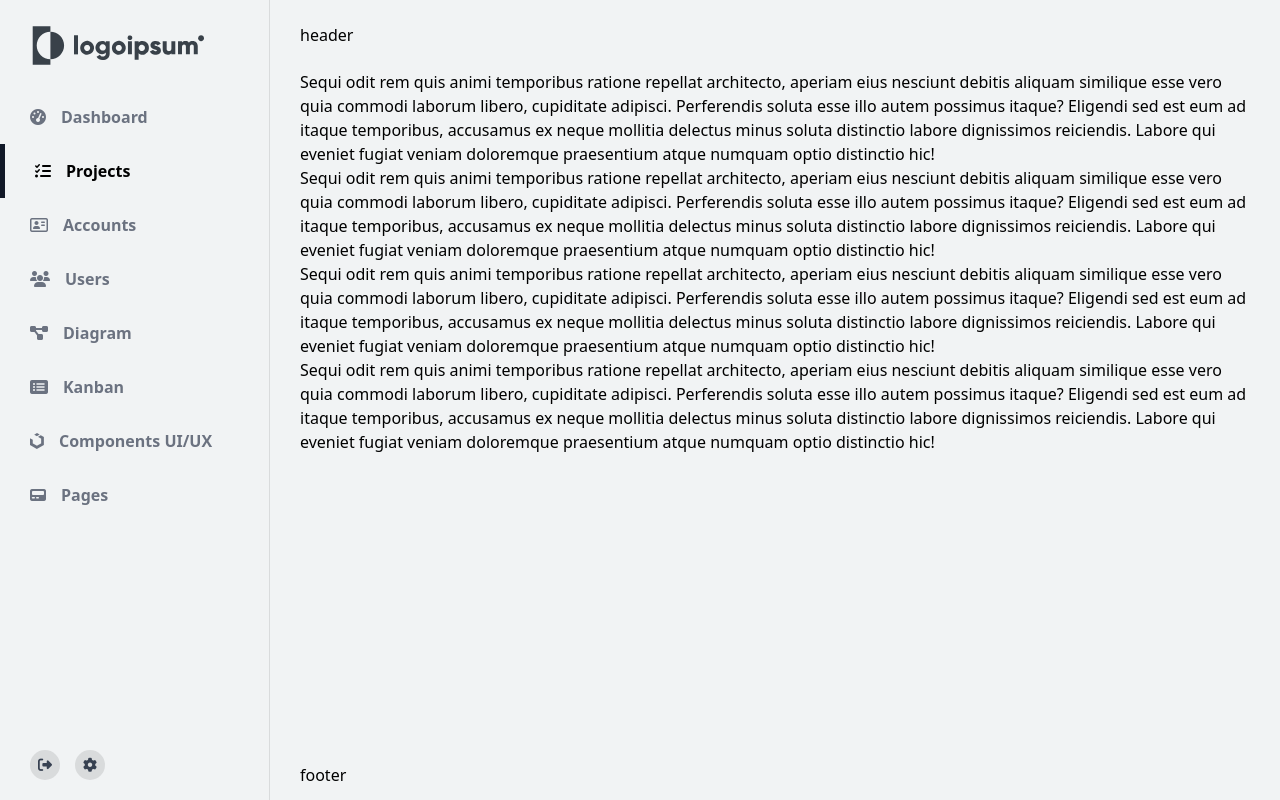
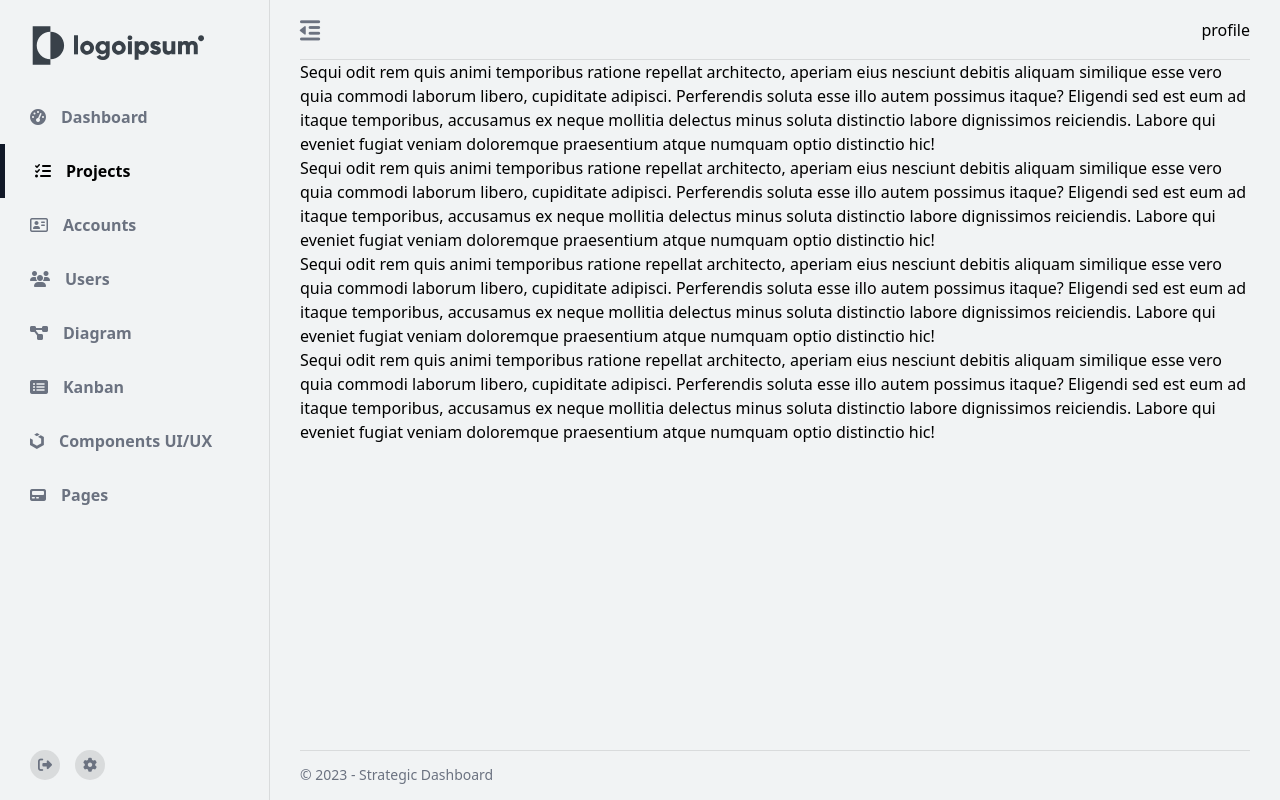
Before and after one commit to higorch/strategic-dashboard-tailwindcss-alpinejs, a website: page src/index.html in a window 1280 px wide. Drawn offline with nearby package versions, Linux system fonts and the light colour scheme.

Commit message:
toggle side and content

```diff
--- a/src/index.html
+++ b/src/index.html
@@ -16,9 +16,15 @@
 
     <div class="flex relative">
 
-        <div class="fixed w-side h-screen overflow-y-auto border-r-[1px] border-theme-gray-secondary">
+        <div x-data="{displaySide: true}" @open-side.window="displaySide = $event.detail"
+            class="fixed left-0 w-[270px] h-screen overflow-y-auto border-r-[1px] transition-all border-theme-gray-secondary"
+            :class="{
+                'left-0': displaySide,
+                'left-[-270px]': !displaySide,
+            }">
 
-            <div class="flex justify-start items-center w-full h-side-header sticky top-0 px-[30px] bg-theme-gray-primary">
+            <div
+                class="flex justify-start items-center w-full h-side-header sticky top-0 px-[30px] bg-theme-gray-primary">
                 <img src="./img/logoipsum.svg" class="w-auto h-[45px]">
             </div>
 
@@ -82,15 +88,16 @@
                 </ul>
             </nav>
 
-            <div class="flex justify-start items-center sticky bottom-0 gap-[15px] w-full h-side-footer px-[30px] bg-theme-gray-primary">
+            <div
+                class="flex justify-start items-center sticky bottom-0 gap-[15px] w-full h-side-footer px-[30px] bg-theme-gray-primary">
 
                 <a href="#" title="Logout"
-                    class="flex justify-center items-center w-[30px] h-[30px] text-[14px] rounded-full text-gray-700 bg-theme-gray-secondary">
+                    class="flex justify-center items-center w-[30px] h-[30px] text-[14px] rounded-full text-gray-500 bg-theme-gray-secondary">
                     <i class="fa-solid fa-right-from-bracket"></i>
                 </a>
 
                 <a href="#" title="Settings"
-                    class="flex justify-center items-center w-[30px] h-[30px] text-[14px] rounded-full text-gray-700 bg-theme-gray-secondary">
+                    class="flex justify-center items-center w-[30px] h-[30px] text-[14px] rounded-full text-gray-500 bg-theme-gray-secondary">
                     <i class="fa-solid fa-gear"></i>
                 </a>
 
@@ -98,10 +105,29 @@
 
         </div>
 
-        <div class="flex flex-col w-full ml-[270px]">
+        <div x-data="{displaySide: true}" @open-side.window="displaySide = $event.detail"
+            class="flex flex-col w-full ml-[270px] transition-all" :class="{
+                'ml-[270px]': displaySide,
+                'ml-0': !displaySide,
+            }">
 
-            <div class="flex items-center w-full h-content-header sticky top-0 px-[30px] bg-theme-gray-primary">
-                header
+            <div
+                class="flex justify-between items-center w-full h-content-header sticky top-0 px-[30px] bg-theme-gray-primary">
+
+                <div x-data="{openSide: true}">
+                    <span class="text-[23px] text-gray-500 cursor-pointer"
+                        @click="$dispatch('open-side', openSide = !openSide)">
+                        <i class="fa-solid" :class="{
+                            'fa-outdent': openSide,
+                            'fa-indent': !openSide
+                        }"></i>
+                    </span>
+                </div>
+
+                <div>profile</div>
+
+                <span class="absolute left-[30px] right-[30px] bottom-0 border-b-[1px] border-theme-gray-secondary"></span>
+
             </div>
 
             <div class="w-full min-h-content-body px-[30px] bg-theme-gray-primary">
@@ -140,8 +166,14 @@
 
             </div>
 
-            <div class="flex items-center w-full h-content-footer px-[30px] bg-theme-gray-primary">
-                footer
+            <div class="flex items-center w-full h-content-footer relative px-[30px] bg-theme-gray-primary">
+
+                <span class="absolute left-[30px] right-[30px] top-0 border-b-[1px] border-theme-gray-secondary"></span>
+
+                <span class="text-gray-500 text-sm">
+                    &copy; 2023 - Strategic Dashboard
+                </span>
+
             </div>
 
         </div>
--- a/tailwind.config.js
+++ b/tailwind.config.js
@@ -3,18 +3,15 @@ module.exports = {
   content: ["./src/**/*.{html,js}"],
   theme: {
     extend: {
-      width: {
-        "side": "270px",
-      },
       height: {
         "side-header": "90px",
         "side-footer": "70px",
-        "content-header": "70px",
+        "content-header": "60px",
         "content-footer": "50px",
       },
       minHeight: {
         "side-body": "calc(100vh - 160px)",
-        "content-body": "calc(100vh - 120px)",
+        "content-body": "calc(100vh - 110px)",
       },
       colors: {
         "theme-gray": {
```
Also changed, not shown: src/css/style.css.
